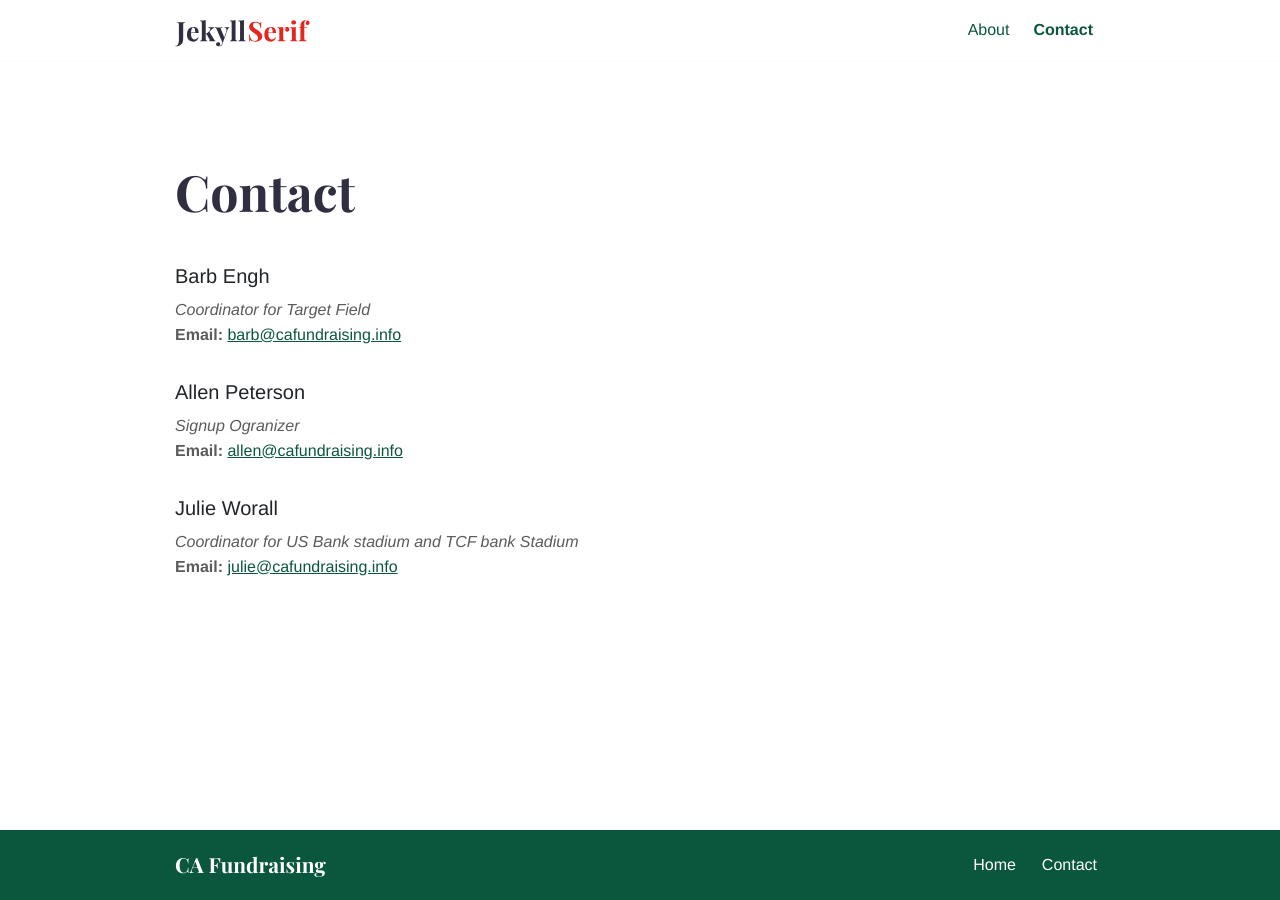
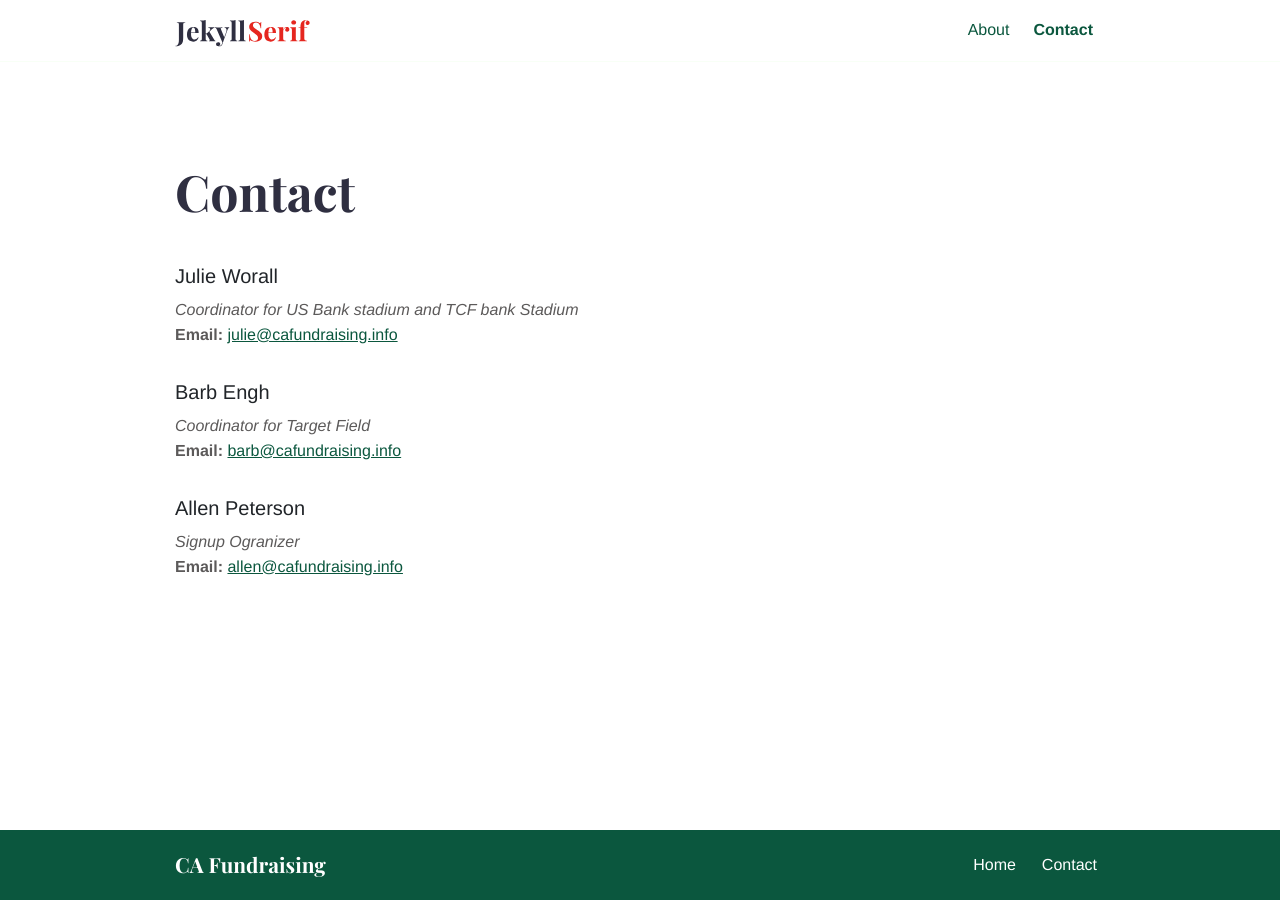
Before and after one commit to Frogdart5/fierce-avocado-6c9b0, a Jekyll site: the page built from contact.md, in a window 1280 px wide. Built offline with Jekyll 4.4.1, drawn with Linux system fonts in a browser that asks for light colours; part of the change alters nothing that is shown.

```diff
--- a/contact.md
+++ b/contact.md
@@ -3,6 +3,10 @@ title: Contact
 layout: contact
 bodyClass: page-contact
 ---
+
+### Julie Worall ###
+*Coordinator for US Bank stadium and TCF bank Stadium*
+**Email:** <julie@cafundraising.info>
 
 ### Barb Engh ###
 *Coordinator for Target Field*
@@ -11,7 +15,3 @@ bodyClass: page-contact
 ### Allen Peterson ###
 *Signup Ogranizer*
 **Email:** <allen@cafundraising.info>
-
-### Julie Worall ###
-*Coordinator for US Bank stadium and TCF bank Stadium*
-**Email:** <julie@cafundraising.info>
```
